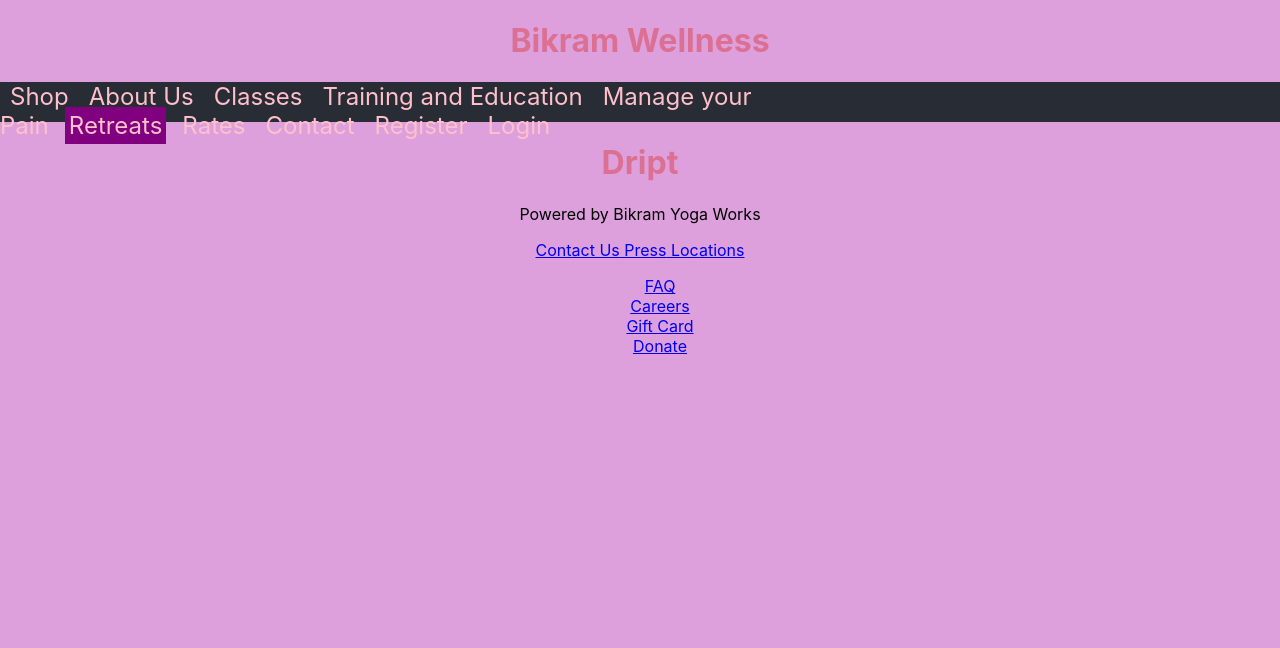
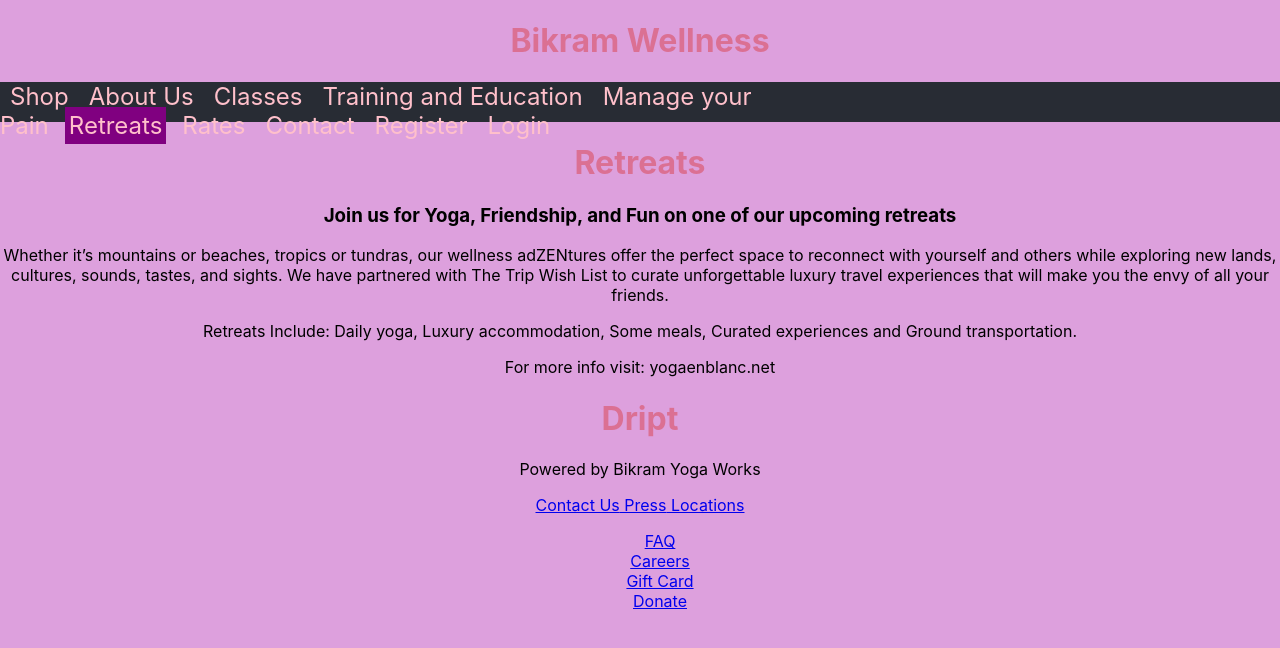
Before and after one commit to Gamoundo/Vikram-wellness, a React (Create React App) app in the folder vikram-frontend/: page /retreats in a window 1280 px wide. Shown: the top 648 px of the page. Built offline with nearby package versions, Linux system fonts and the light colour scheme.

Commit message:
made link to reteat and shop page

```diff
--- a/vikram-frontend/src/App.css
+++ b/vikram-frontend/src/App.css
@@ -97,7 +97,7 @@ h1 {
 .member {
   display: flex;
   flex-direction: column;
-  flex-grow: 1;
+
   padding: 4rem 4rem;
   border-radius: 2rem;
 }
--- a/vikram-frontend/src/App.js
+++ b/vikram-frontend/src/App.js
@@ -12,6 +12,8 @@ import Team from './Team';
 import News from './News';
 import Careers from './Careers';
 import Faq from './Faq';
+import Retreats from './Retreats';
+import Shop from './Shop';
 // import { FontAwesomeIcon } from '@fortawesome/react-fontawesome'
 
 function App() {
@@ -50,6 +52,8 @@ function App() {
           <Route exact path="/team" component={Team}/>
           <Route exact path="/press" component={News}/>
           <Route exact path="/careers" component={Careers}/>
+          <Route exact path="/retreats" component={Retreats}/>
+          <Route exact path="/shop" component={Shop}/>
           <Route exact path="/faq" component={Faq}/>
           <Route exact path= '/contact'  render={ routerProps => <Contact {...routerProps} locations={locations}/>}>
 
--- a/vikram-frontend/src/News.js
+++ b/vikram-frontend/src/News.js
@@ -15,25 +15,8 @@ function News(props) {
             img: "https://image.flaticon.com/icons/png/512/16/16467.png",
             link: "https://www.wcvb.com/article/cityline-sunday-feb-17-2019-heart-health-month-bikram-yoga/26329617",
             date: "February 17, 2019"
-        },
-        {
-            title: "Tina",
-            img: "https://image.flaticon.com/icons/png/512/16/16467.png",
-            link: "instructor",
-            date: ""
-        },
-        {
-            title: "Dr. Omekongo Dibinga",
-            img: "https://image.flaticon.com/icons/png/512/16/16467.png",
-            link: "director",
+        }
 
-        },
-        {
-            name: "",
-            img: "https://image.flaticon.com/icons/png/512/16/16467.png",
-            link: "owner",
-            date: ""
-        },
     ]
 
 
--- /dev/null
+++ b/vikram-frontend/src/Retreats.js
@@ -0,0 +1,15 @@
+import React from 'react'
+
+function Retreats() {
+    return(
+        <div>
+            <h1> Retreats</h1>
+            <h3> Join us for Yoga, Friendship, and Fun on one of our upcoming retreats</h3>
+            <p className="retreatp">Whether it’s mountains or beaches, tropics or tundras, our wellness adZENtures offer the perfect space to reconnect with yourself and others while exploring new lands, cultures, sounds, tastes, and sights. We have partnered with The Trip Wish List to curate unforgettable luxury travel experiences that will make you the envy of all your friends.</p>
+            <p className="retreatp">Retreats Include: Daily yoga, Luxury accommodation, Some meals, Curated experiences and Ground transportation.</p>
+            <p className="retreatp">For more info visit: yogaenblanc.net</p>
+        </div>
+    )
+}
+
+export default Retreats;
--- /dev/null
+++ b/vikram-frontend/src/Shop.js
@@ -0,0 +1,16 @@
+import React from 'react'
+
+function Shop() {
+    return(
+
+        <div>
+            <h1> Redefining Yoga</h1>
+            <button>Shop Now </button>
+            <h3> Featured Items</h3>
+            <p> Explore our wide selection today</p>
+
+        </div>
+    )
+}
+
+export default Shop;
```
